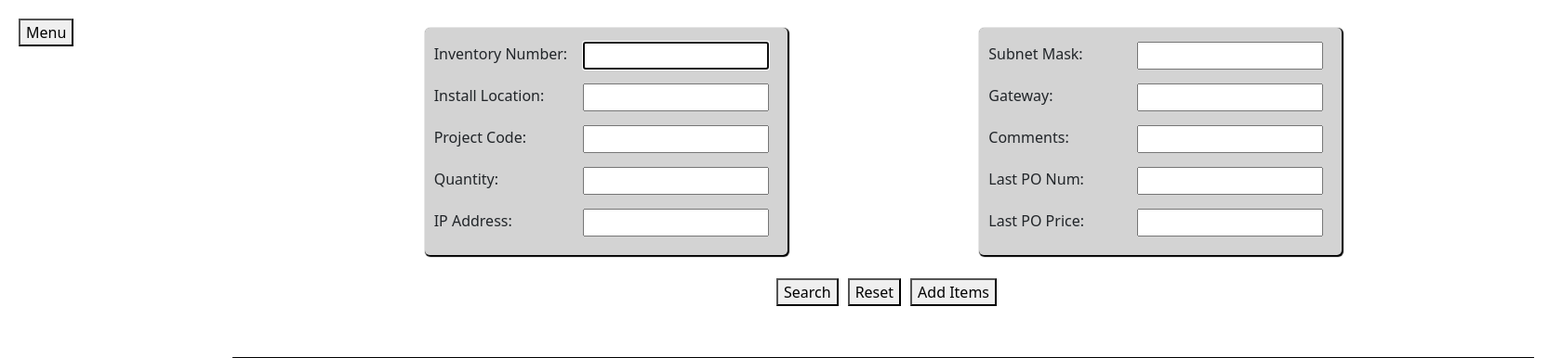
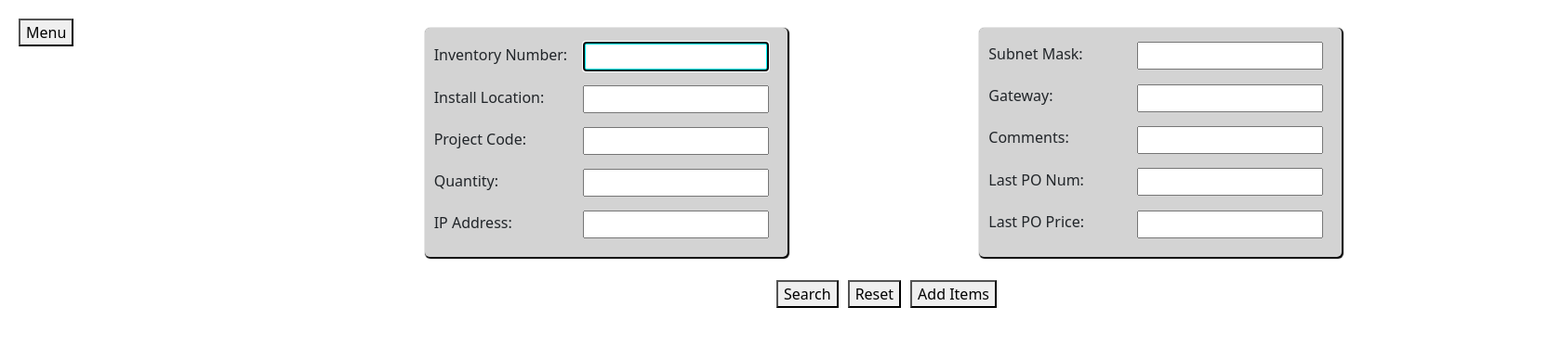
Before and after one commit to amaanshaik20/Infrastructure-Team-Project, a Flask app: page /inventory in a window 1680 px wide, with the restyled element focused. Shown: the part 89-475 px from the top of the page at 93% size. Run offline with Flask 3, Linux system fonts and the light colour scheme.

Commit message:
Update style.css

```diff
--- a/static/style.css
+++ b/static/style.css
@@ -61,3 +61,9 @@ button:hover{
     background-color: black;
     color: wheat;
 }
+input:focus{
+    border: 3px solid cyan;
+}
+input:hover{
+    border: 3px solid cyan;
+}
```
